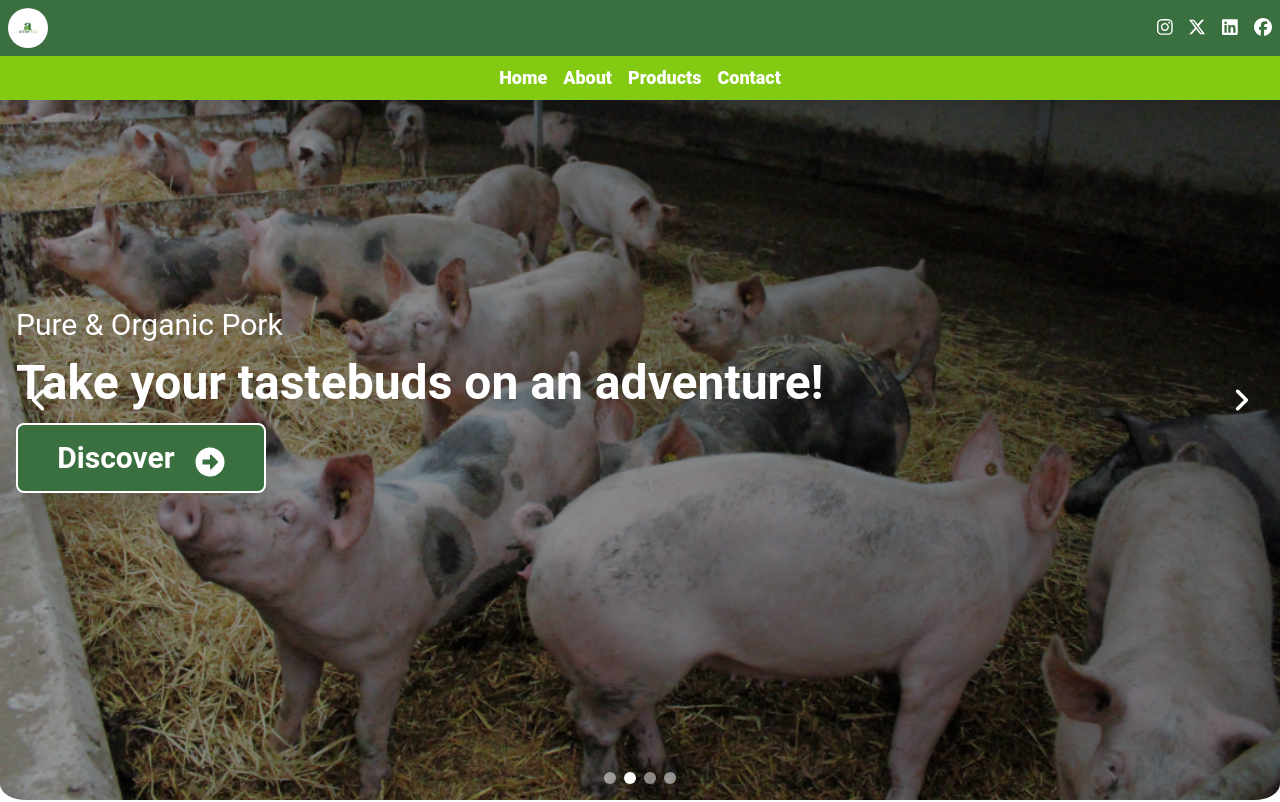
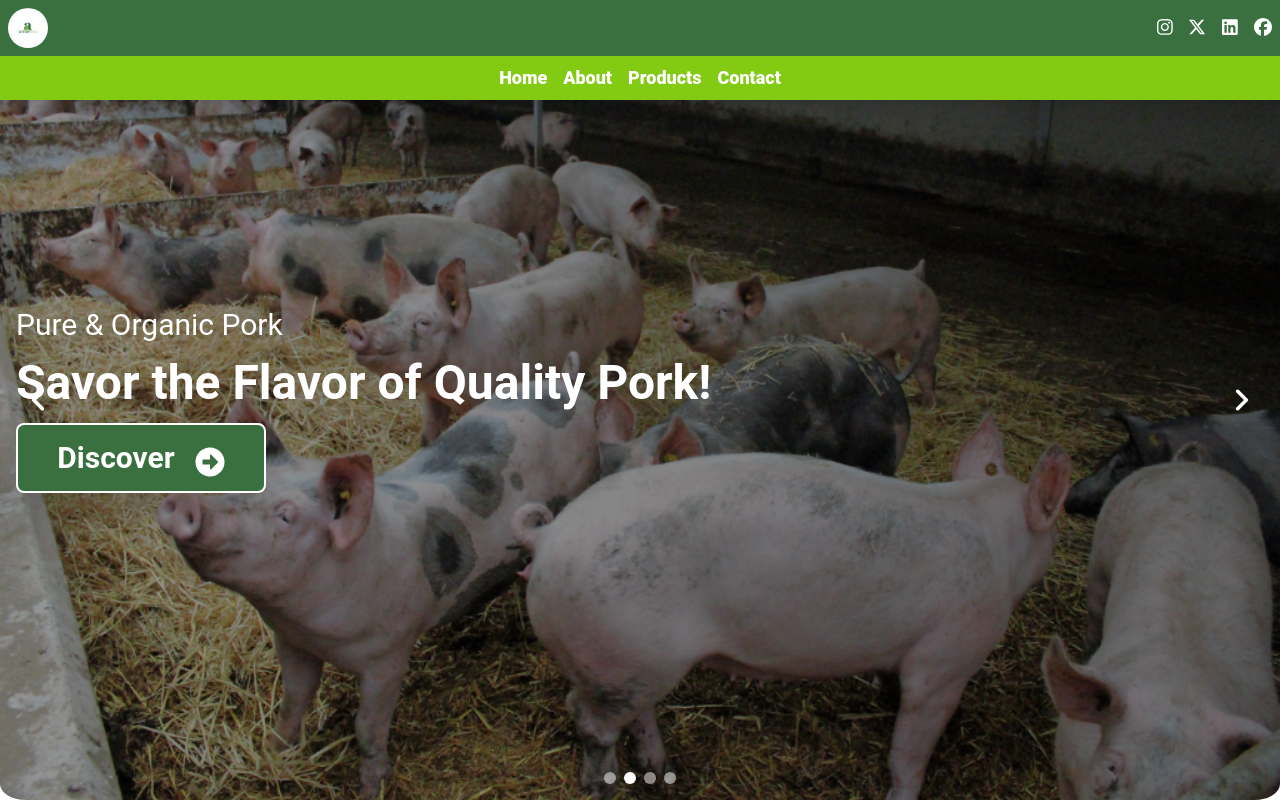
Before and after one commit to Leticiaattoh/attohField, a React (Vite) app: page / in a window 1280 px wide. Shown: the top 802 px of the page. Built offline with nearby package versions, Linux system fonts and the light colour scheme.

Commit message:
worked on welcome page and close button

```diff
--- a/package.json
+++ b/package.json
@@ -14,6 +14,7 @@
     "@emotion/styled": "^11.13.5",
     "@fortawesome/fontawesome-svg-core": "^6.7.1",
     "@fortawesome/free-brands-svg-icons": "^6.7.1",
+    "@fortawesome/free-solid-svg-icons": "^6.7.1",
     "@fortawesome/react-fontawesome": "^0.2.2",
     "@material-tailwind/react": "^2.1.10",
     "aos": "^2.3.4",
--- a/src/components/Hero.jsx
+++ b/src/components/Hero.jsx
@@ -17,21 +17,7 @@ const Hero = () => {
       loop="true"
     >
       {/* slider1 */}
-      {/* <div className="relative w-full h-screen "> */}
-      {/* Gradient Overlay */}
-      {/* <div className="absolute inset-0  z-10"></div>
-        <div
-          style={{ backgroundImage: `url(${welcomeImage})` }}
-          className="absolute inset-0 bg-cover bg-center"
-        ></div> */}
-      {/* Overlay Text */}
-      {/* <div className="relative z-20 flex flex-col items-center justify-center  h-full text-[#3A703F] px-4 text-center">
-          <h1 className="text-3xl font-bold md:text-4xl lg:mt-[35%]  lg:text-5xl mb-4">
-            Welcome to Attohfield!
-          </h1>
-        </div>
-      </div> */}
-      <div className="relative w-full h-screen">
+      <div className="relative w-full h-[80vh] md:h-screen">
         {/* Gradient Overlay */}
         <div className="absolute inset-0 z-10"></div>
         <div
@@ -43,11 +29,10 @@ const Hero = () => {
           className="absolute inset-0 bg-cover bg-center"
         ></div>
         {/* Overlay Text */}
-        <div className="relative z-20 flex flex-col items-center justify-end  h-full text-[#3A703F] px-4 lg:text-center sm:text-end">
-          <h1 className="text-3xl font-bold md:text-4xl  mb-8 lg:text-5xl">
+        <div className="relative z-20 flex flex-col items-center justify-end h-full text-[#3A703F] px-4 lg:text-center sm:text-end">
+          <h1 className="text-3xl font-bold md:text-4xl mb-8 lg:text-5xl">
             Welcome to Attohfield!
           </h1>
-
         </div>
       </div>
 
@@ -65,7 +50,7 @@ const Hero = () => {
             Pure & Organic Pork
           </p>
           <h1 className="text-3xl font-bold md:text-4xl lg:text-5xl mb-4">
-            Take your tastebuds on an adventure!
+            Savor the Flavor of Quality Pork!
           </h1>
           <Link to="/shop-now">
             <button className="flex items-center justify-center gap-5 border-2 border-white bg-[#3A703F] hover:bg-[#83CA13] focus:outline-none focus:ring border-1 px-4 py-2 w-[250px] h-[70px] transition-transform duration-300 hover:scale-105 rounded-lg text-white font-bold text-3xl shadow-2xl">
@@ -78,7 +63,7 @@ const Hero = () => {
         </div>
       </div>
 
-      {/* slider2 */}
+      {/* slider3 */}
       <div className="relative w-full h-screen">
         {/* Gradient Overlay */}
         <div className="absolute inset-0 bg-gradient-to-r from-black/40 to-black/55 z-10"></div>
--- a/src/components/Navbar.jsx
+++ b/src/components/Navbar.jsx
@@ -7,8 +7,10 @@ import {
   faInstagram,
   faLinkedin,
   faXTwitter,
+
 } from "@fortawesome/free-brands-svg-icons";
 import { Link } from "react-router-dom";
+import { faXmark } from "@fortawesome/free-solid-svg-icons";
 
 const Navbar = () => {
   const [menuActive, setMenuActive] = useState(false);
@@ -116,6 +118,14 @@ const Navbar = () => {
             menuActive ? "translate-x-0" : "translate-x-full"
           }`}
         >
+          {/* Close Button */}
+          <button
+            onClick={() => setMenuActive(false)}
+            className="self-end text-2xl text-white mb-4 focus:outline-none"
+          >
+            <FontAwesomeIcon icon={faXmark} />
+          </button>
+
           <Link
             to="/"
             onClick={() => setMenuActive(false)}
```
Also changed, not shown: 1 other file (tests, documents, lock files or other folders).
